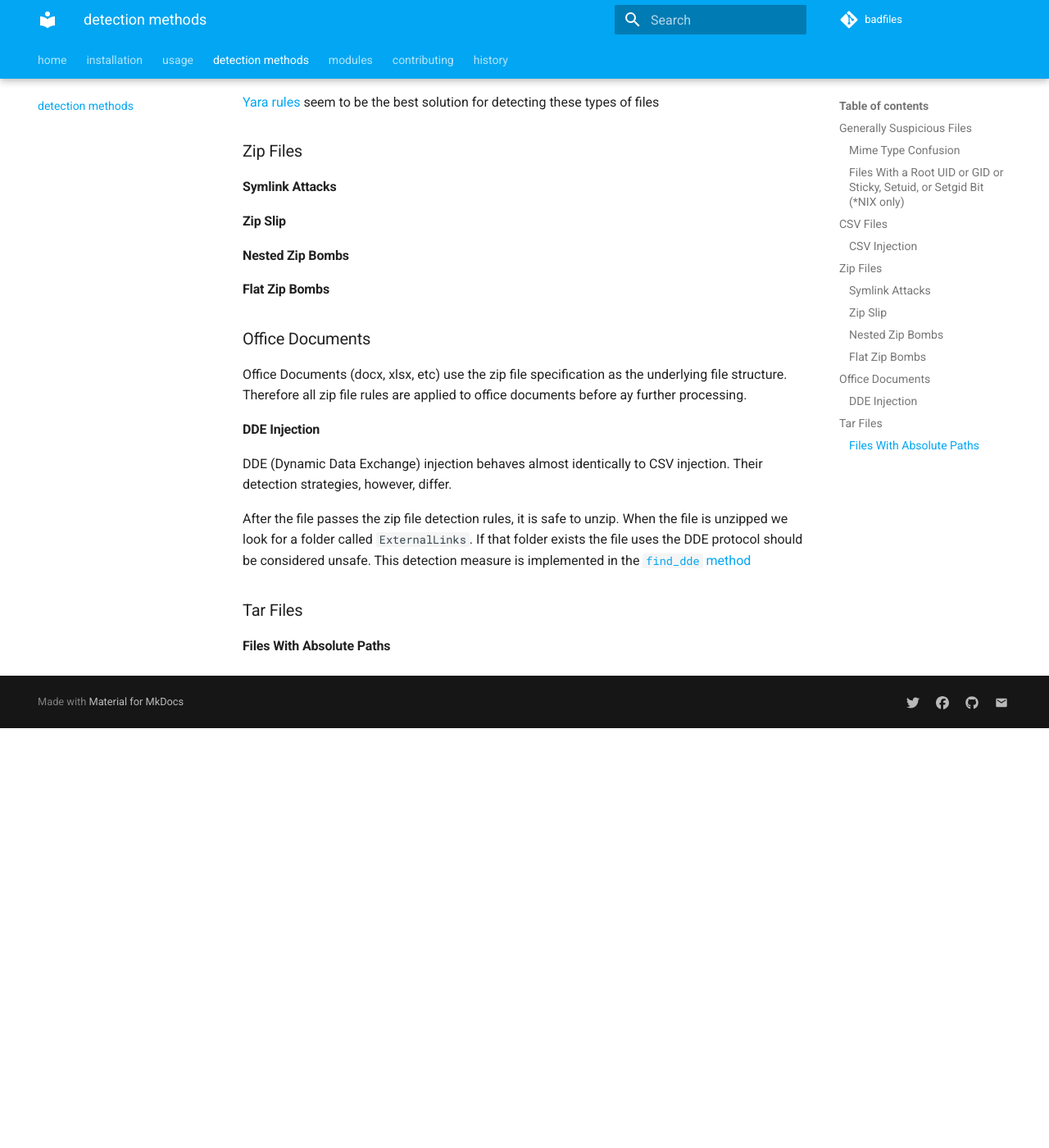
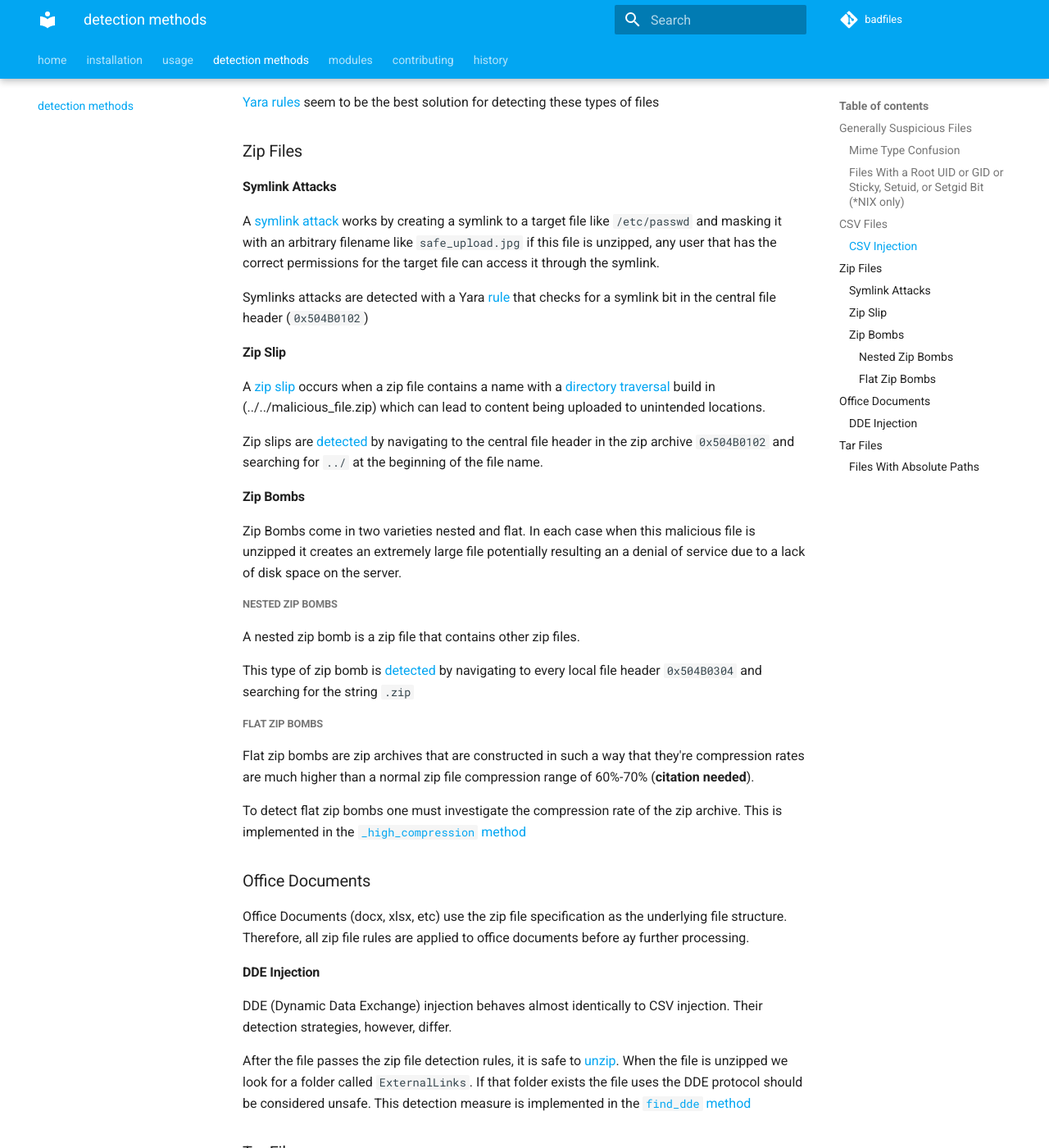
Before and after one commit to Jeffallan/badfiles, an MkDocs documentation site: the page built from docs/detection_methods.md, in a window 1280 px wide and 1400 px high, scrolled down 838 px. Shown: the whole window at 82% size. Built offline with MkDocs 1.6.1 and Material for MkDocs 9.7.7, drawn with Linux system fonts in a browser that asks for light colours; comment, search, counter and statistics services are not loaded; before the commit the page ends 1726 px from its top, so only the background shows below that; some of the changed text lies outside the part shown.

Commit message:
complates documentation rough draft.

```diff
--- a/docs/detection_methods.md
+++ b/docs/detection_methods.md
@@ -24,26 +24,52 @@ Detection strategies for the above vary by file type. Mostly, this is accomplish
 
 ### Symlink Attacks
 
+A [symlink attack](https://security.stackexchange.com/questions/73718/how-zip-symlink-works) works by creating a symlink to a target file like `/etc/passwd` and masking it with an arbitrary filename like `safe_upload.jpg` if this file is unzipped, any user that has the correct permissions for the target file can access it through the symlink.
+
+Symlinks attacks are detected with a Yara [rule](https://github.com/Jeffallan/badfiles/blob/a17263a5e6fd0312a01c17b33f364f86510105f0/badfiles/rules/zip_rules.yara#L1) that checks for a symlink bit in the central file header (`0x504B0102`)
 
 ### Zip Slip
 
+A [zip slip](https://github.com/swisskyrepo/PayloadsAllTheThings/blob/ba2c02cc3ef3f63df6351aa55509bdac137fb3b8/Upload%20Insecure%20Files/Zip%20Slip/README.md) occurs when a zip file contains a name with a [directory traversal](https://portswigger.net/web-security/file-path-traversal) build in (../../malicious_file.zip) which can lead to content being uploaded to unintended locations.
 
-### Nested Zip Bombs
+Zip slips are [detected](https://github.com/Jeffallan/badfiles/blob/a17263a5e6fd0312a01c17b33f364f86510105f0/badfiles/rules/zip_rules.yara#L60) by navigating to the central file header in the zip archive `0x504B0102` and searching for `../` at the beginning of the file name.
 
+### Zip Bombs
 
-### Flat Zip Bombs
+Zip Bombs come in two varieties nested and flat. In each case when this malicious file is unzipped it creates an extremely large file potentially resulting an a denial of service due to a lack of disk space on the server.
 
+#### Nested Zip Bombs
+
+A nested zip bomb is a zip file that contains other zip files.
+
+This type of zip bomb is [detected](https://github.com/Jeffallan/badfiles/blob/a17263a5e6fd0312a01c17b33f364f86510105f0/badfiles/rules/zip_rules.yara#L74) by navigating to every local file header `0x504B0304` and searching for the string `.zip`
+
+#### Flat Zip Bombs
+
+Flat zip bombs are zip archives that are constructed in such a way that they're compression rates are much higher than a normal zip file compression range of 60%-70% (**citation needed**).
+
+To detect flat zip bombs one must investigate the compression rate of the zip archive. This is implemented in the [`_high_compression` method](https://github.com/Jeffallan/badfiles/blob/a17263a5e6fd0312a01c17b33f364f86510105f0/badfiles/badfiles.py#L148)
 
 ## Office Documents
 
-Office Documents (docx, xlsx, etc) use the zip file specification as the underlying file structure. Therefore all zip file rules are applied to office documents before ay further processing.
+Office Documents (docx, xlsx, etc) use the zip file specification as the underlying file structure. Therefore, all zip file rules are applied to office documents before ay further processing.
 
 ### DDE Injection
 
 DDE (Dynamic Data Exchange) injection behaves almost identically to CSV injection. Their detection strategies, however, differ.
 
-After the file passes the zip file detection rules, it is safe to unzip. When the file is unzipped we look for a folder called `ExternalLinks`. If that folder exists the file uses the DDE protocol should be considered unsafe. This detection measure is implemented in the [`find_dde` method](https://github.com/Jeffallan/badfiles/blob/a17263a5e6fd0312a01c17b33f364f86510105f0/badfiles/utils.py#L52)
+After the file passes the zip file detection rules, it is safe to [unzip](https://github.com/Jeffallan/badfiles/blob/a17263a5e6fd0312a01c17b33f364f86510105f0/badfiles/utils.py#L70). When the file is unzipped we look for a folder called `ExternalLinks`. If that folder exists the file uses the DDE protocol should be considered unsafe. This detection measure is implemented in the [`find_dde` method](https://github.com/Jeffallan/badfiles/blob/a17263a5e6fd0312a01c17b33f364f86510105f0/badfiles/utils.py#L52)
 
 ## Tar Files
 
 ### Files With Absolute Paths
+
+If a tar file contains a file with an absolute path, if will overwrite the file in the absolute path if the user who un tars the file has the correct permissions.
+
+There are numerous targets like:
+
+* /etc/passwd
+* .bashrc
+* .bash_aliases
+
+This detection mechanism has yet to be implemented.
```
